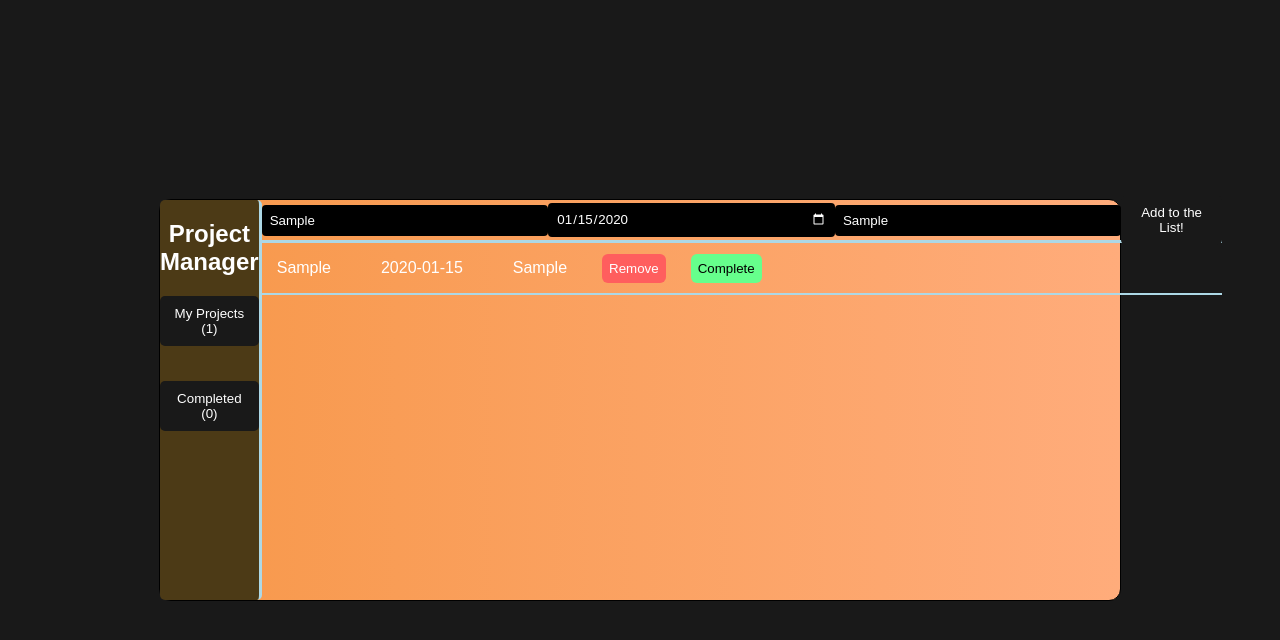
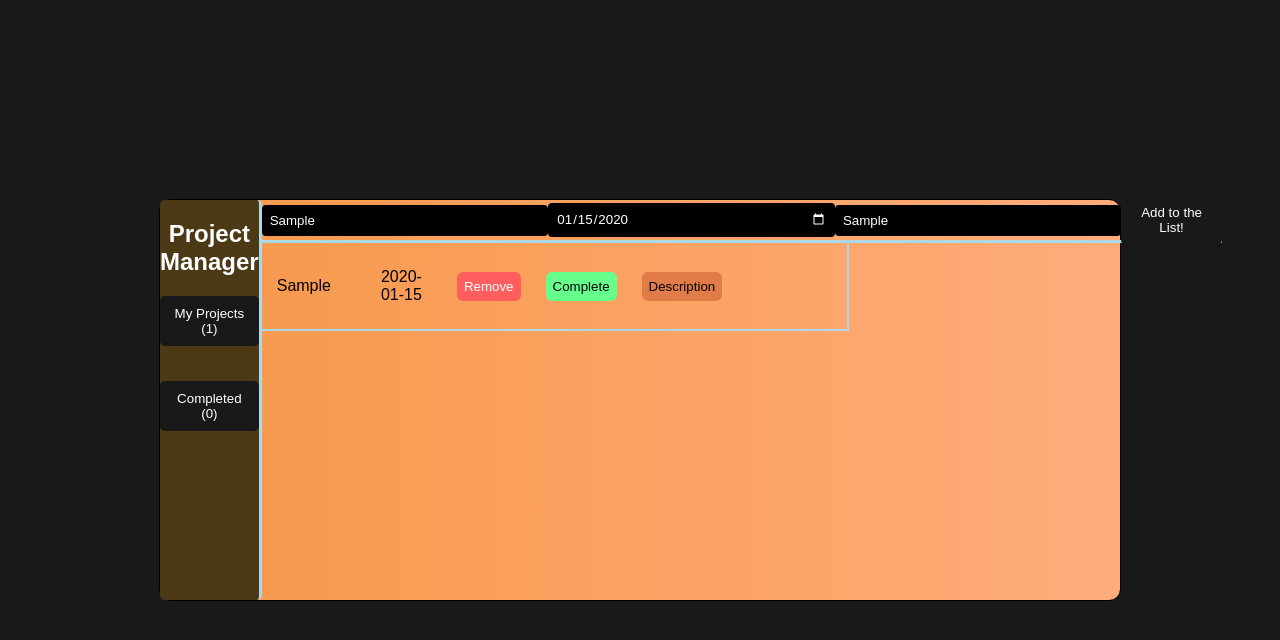
Before and after one commit to guvenfazli/To-Do-List-w-React, a React (Create React App) app in the folder theater/: page / in a window 1280 px wide. Both pictures are taken after typing "Sample", "2020-01-15", "Sample" into the empty fields and a click on the button "Add to the List!". Shown: the top 640 px of the page. Built offline with nearby package versions, Linux system fonts and the light colour scheme; a web font is replaced by a local one.

Commit message:
Description expanding added

```diff
--- a/theater/src/App.css
+++ b/theater/src/App.css
@@ -207,10 +207,12 @@ input[type="date"]::-webkit-calendar-picker-indicator {
 .work{
   display: flex;
   flex-direction: row;
-  width: 100%;
+  width: 61%;
   border-bottom: 2px solid #ADD8E6;
   align-items: center;
   transition: 1s;
+  border-right: 2px solid #ADD8E6;
+  color: black;
 }
 
 .work button{
@@ -233,6 +235,22 @@ input[type="date"]::-webkit-calendar-picker-indicator {
   cursor: pointer;
   background-color: #66FF8C;
 
+}
+
+.expand-btn {
+  background-color: #e17c49;
+  padding: 7px;
+  border-radius: 6px;
+  border: none;
+  cursor: pointer;
+}
+
+.expanded{
+  visibility: visible;
+}
+
+.expanded-div{
+  width: 100%;
 }
 
 .work p{
@@ -286,3 +304,7 @@ input[type="date"]::-webkit-calendar-picker-indicator {
 .remove-task-animation button{
   margin-right: 25px;
 }
+
+.task-desc{
+  visibility: hidden;
+}
--- a/theater/src/App.jsx
+++ b/theater/src/App.jsx
@@ -20,6 +20,12 @@ function App() {
   date: '',
   description: ''
  })
+
+ const [expand, setExpand] = useState(false)
+
+ function expandDiv(){
+  setExpand((prev) => !prev)
+ }
 
  function createWork(){
   setWork((prev) => {
@@ -281,7 +287,7 @@ function App() {
 
               {noTask ? <NoTask close={closeNoTask} /> : <></>}
 
-              {taskList[renderTask].map((work, index) => (<RenderWork removeAnim={removeAnim} removeTask={() => removeTask(index)} markAsCompleted={() => markAsCompleted(index)} avlorcomp={renderTask} {...work}/>))}
+              {taskList[renderTask].map((work, index) => (<RenderWork removeAnim={removeAnim} removeTask={() => removeTask(index)} markAsCompleted={() => markAsCompleted(index)} avlorcomp={renderTask} expand={expandDiv} ex={expand} {...work}/>))}
 
 
 
--- a/theater/src/Components/RenderWork/RenderWork.jsx
+++ b/theater/src/Components/RenderWork/RenderWork.jsx
@@ -1,15 +1,16 @@
-export default function RenderWork({work, date, description, removeTask, markAsCompleted, removeAnim, avlorcomp}){
+export default function RenderWork({work, date, description, removeTask, markAsCompleted, removeAnim, avlorcomp, expand, ex}){
   return (
     <>
 
       {avlorcomp === 'available' ?
 
-        <div className={removeAnim ? 'work' : 'remove-task-animation'}>
+        <div className={`${removeAnim ? 'work' : 'remove-task-animation'} ${!ex ? 'work' : 'expanded-div'}`}>
           <p>{work}</p>
           <p>{date}</p>
-          <p>{description}</p>
           <button onClick={removeTask} className='remove-btn'>Remove</button>
           <button onClick={markAsCompleted} className='complete-btn'>Complete</button>
+          <button className="expand-btn" onClick={expand}>Description</button>
+          <p className={!ex ? 'task-desc' : 'expanded'}>Task Description: {description}</p>
         </div>
         :
 
```
